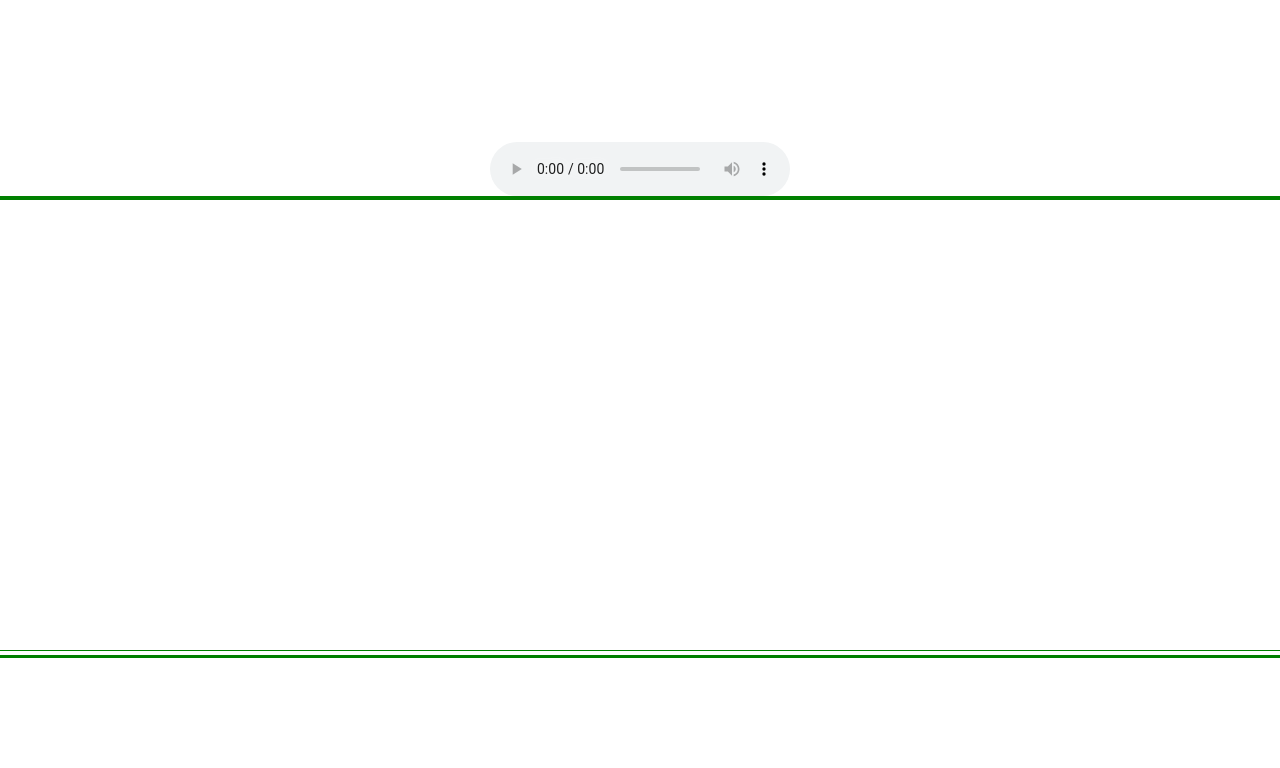
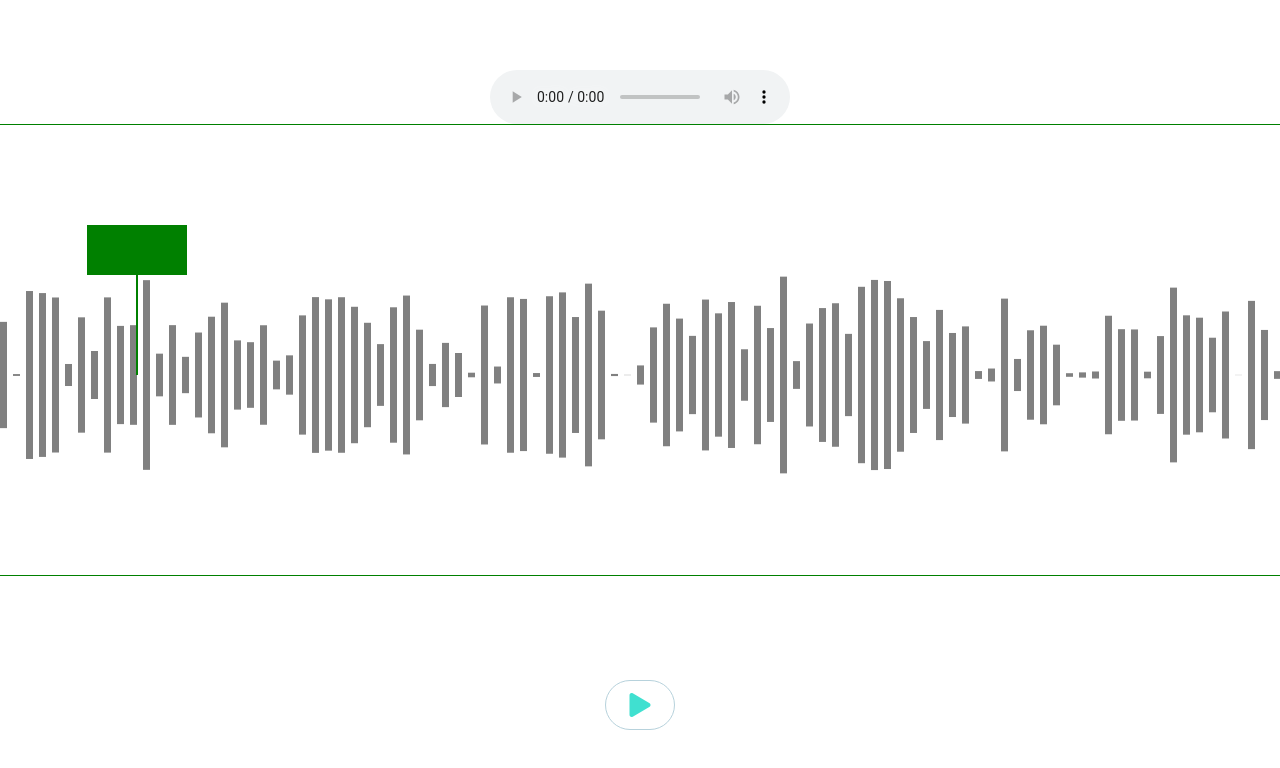
Before and after one commit to aejaz1995/SalesKen, a plain HTML site: page index2.html in a window 1280 px wide. Drawn offline with Linux system fonts and the light colour scheme.

Commit message:
80% complete

```diff
--- a/index2.html
+++ b/index2.html
@@ -6,8 +6,7 @@
     <meta name="viewport" content="width=device-width, initial-scale=1.0">
     <title>Audio Player</title>
     <link rel="stylesheet" href="style.css">
-    <link href="https://fonts.googleapis.com/icon?family=Material+Icons"
-      rel="stylesheet">
+    <link rel="stylesheet" href="https://cdnjs.cloudflare.com/ajax/libs/font-awesome/5.15.3/css/all.min.css" referrerpolicy="no-referrer" />
 </head>
 <body style="display: flex;flex-direction: column;">
     <audio id ="audio" src="mySong.mp3" controls>
@@ -18,18 +17,11 @@
         <div class="canvas-container" id="container">
             <canvas id="canvas" height="450" width="1307" style="border :1px solid green;margin:0px;"></canvas>
         </div>
-        <!-- <canvas id="canvas" height="300" width="780" style="position :absolute;border :1px solid red;margin:0px;"></canvas> -->
-        <!-- <div class="controls">
-            <button class="play-pause"><span class="material-icons">
-                play_arrow
-                </span>
+        <div class="music-container">
+            <button id="play" class="action-btn action-btn-big">
+                <i class="fas fa-play" style="font-size:24px;color: turquoise;"></i>
             </button>
-            <input type="range" class="seekbar"></input>
-            <span class="material-icons white">
-                volume_down
-            </span>
-            <input type="range" class="volume"></input>
-        </div> -->
+        </div>
     </div>
 
     <script src="./scriptDuplicate.js">
--- a/scriptDuplicate.js
+++ b/scriptDuplicate.js
@@ -1,74 +1,96 @@
-const canvas = document.querySelector("canvas")
-const ctx = canvas.getContext("2d")
-const audioElement = document.getElementById("audio")
-const container = document.getElementById("container")
+const canvas = document.querySelector("canvas");
+const ctx = canvas.getContext("2d");
+const audioElement = document.getElementById("audio");
+const container = document.getElementById("container");
+const playBtn = document.querySelector("#play");
+const musicContainer = document.querySelector(".music-container");
+var totalDuration = 0;
 
-var totalDuration=0
+let col = [];
+let obj = {};
 
-container.addEventListener("click",(e)=>{
-    const { clientX } = e
-    let { duration, currentTime} = audioElement
-    // let duration = Math.floor((e.clientX/1295)*100)-4
-    let newVal = ((totalDuration * duration) /(100)) / 60
-    let progress = (e.offsetX/e.srcElement.clientWidth)* duration
-    audioElement.currentTime = progress
-    console.log(currentTime, duration)
-    // cliCkToPlay(newVal)
-})
-
-console.log(audioElement)
-
-let col = []
-
-for(let i=0;i<100;i++)
-{
-    col.push(Math.random()*100)
+for (let i = 0; i < 100; i++) {
+  obj[i + 1] = null;
+  col.push(Math.random() * 100);
 }
 
-function createColumns(){
+container.addEventListener("click", function (e) {
+  const { clientX } = e;
+  let { duration, currentTime } = audioElement;
+  // let duration = Math.floor((e.clientX/1295)*100)-4
+  //   let newVal = (totalDuration * duration) / 100 / 60;
+  let progress = (e.offsetX / e.srcElement.clientWidth) * duration;
+  let percent = Math.floor((progress / duration) * 100);
+  audioElement.currentTime = progress;
+  createColumns(col, "grey", 100);
+  for (let i = 0; i <= percent; i++) {
+    createColumns(col, "green", i);
+    console.log(i);
+  }
+});
 
-    ctx.fillStyle ="grey"
+createColumns(col, "grey", 100);
 
-        let x=0
+function createColumns(col, color, len) {
+  ctx.fillStyle = color;
 
-        for(let i=0;i<col.length;i++)
-        {
-            ctx.fillRect(x,250,7, col[i]*-1)
-            x +=13
-        }
-        let y=0
-        for(let i=0;i<col.length;i++)
-        {
-            ctx.fillRect(y,250,7, col[i]*1)
-            y +=13
-        }
+  let x = 0;
 
-}
-ctx.fillStyle ="green"
-
-function songProgress(e){
-
-    const { duration, currentTime } = e.srcElement
-    let percent = Math.floor((currentTime / duration)*100)
-    ctx.fillRect(percent*13,250,7,col[percent]*-1)
-    ctx.fillRect(percent*13,250,7,col[percent]*1)
+  for (let i = 0; i < len; i++) {
+    ctx.fillRect(x, 250, 7, col[i] * -1);
+    x += 13;
+  }
+  let y = 0;
+  for (let i = 0; i < len; i++) {
+    ctx.fillRect(y, 250, 7, col[i] * 1);
+    y += 13;
+  }
 }
 
-audioElement.addEventListener("timeupdate",songProgress)
+ctx.fillStyle = "green";
+count = 0;
 
-// function cliCkToPlay(duration){
+function songProgress(e) {
+  const { duration, currentTime } = e.srcElement;
+  let percent = Math.floor((currentTime / duration) * 100);
+  ctx.fillRect(percent * 13, 250, 7, col[percent] * -1);
+  ctx.fillRect(percent * 13, 250, 7, col[percent] * 1);
+}
+audioElement.addEventListener("timeupdate", songProgress);
 
+function pauseSong() {
+  musicContainer.classList.remove("play");
+  playBtn.querySelector("i.fas").classList.add("fa-play");
+  playBtn.querySelector("i.fas").classList.remove("fa-pause");
 
-//     console.log("clicked", duration)
-// }
+  audio.pause();
+}
 
-// audioElement.addEventListener("loadedmetadata", function (e){
-//         console.log(e.target.duration)
-//         totalDuration = e.target.duration
-// })
+function playSong() {
+  musicContainer.classList.add("play");
+  playBtn.querySelector("i.fas").classList.remove("fa-play");
+  playBtn.querySelector("i.fas").classList.add("fa-pause");
 
+  audio.play();
+}
 
-// audioElement.addEventListener("play", function (){
-//     this.currentTime = 0.12
-//     this.play()
-// })
+playBtn.addEventListener("click", () => {
+  const isPlaying = musicContainer.classList.contains("play");
+
+  if (isPlaying) {
+    pauseSong();
+  } else {
+    playSong();
+  }
+});
+
+// /////////
+ctx.beginPath();
+ctx.moveTo(150, 250);
+ctx.lineTo(150, 100);
+ctx.strokeStyle = "green";
+ctx.lineWidth = "2";
+ctx.stroke();
+ctx.fillStyle = "green";
+ctx.fillRect(100, 100, 100, 50);
+// ctx.fillStyle ="red"
--- a/style.css
+++ b/style.css
@@ -9,6 +9,21 @@ body,html{
 }
 
 .canvas-container{
-    border:3px solid green;
+    /* border:3px solid green; */
     width:fit-content;
 }
+.music-container{
+    /* border:1px solid red; */
+    display:flex;
+    justify-content:center;
+    margin-top: 100px;
+
+}
+
+.music-container button{
+    border:1px solid #b7d2dc;
+    background-color:transparent;
+    width:70px;
+    height:50px;
+    border-radius: 30px;
+}
```
